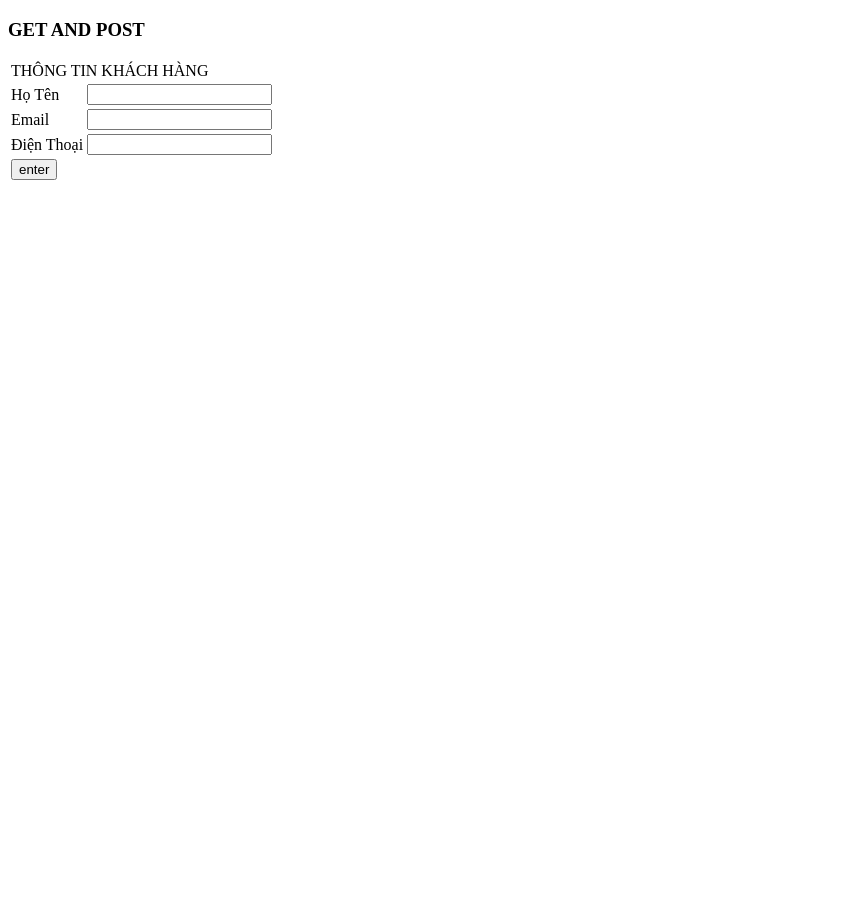
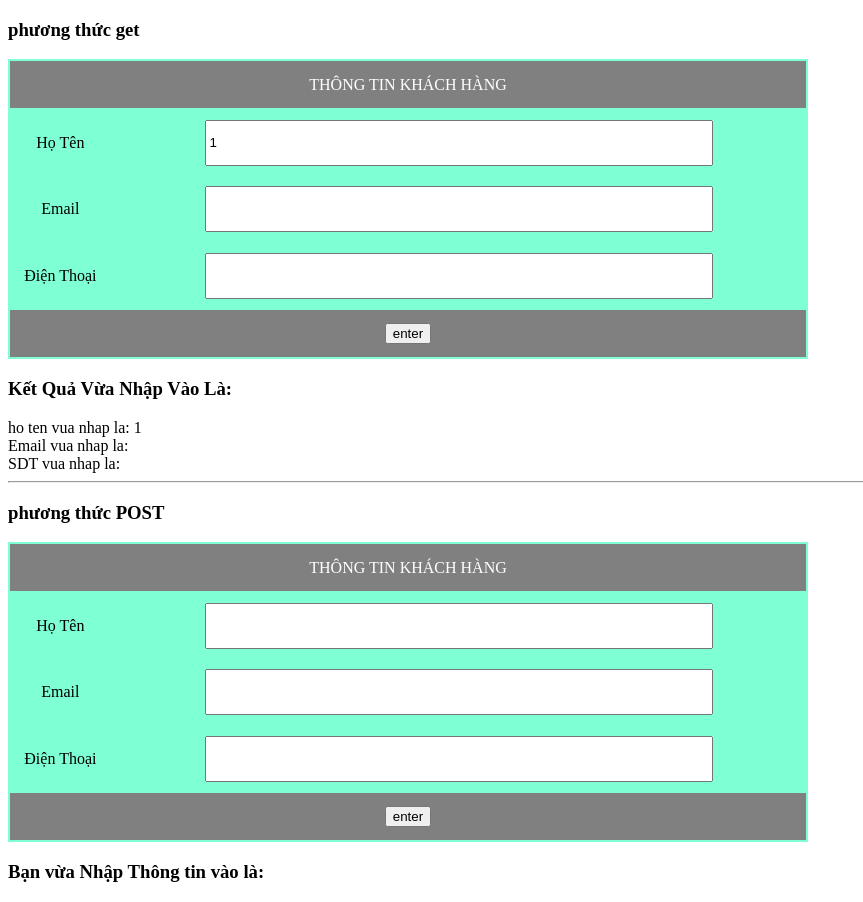
Before and after one commit to sonluiz/php1902e, a PHP site: page /getandpost.php?hoten=1 in a window 1280 px wide. Shown: the whole page, without its empty margins (0-863 px from the left). Before the commit the page ends 180 px from the top, so only its background shows below. Run offline with PHP 8.4, Linux system fonts and the light colour scheme; data that the repository does not hold is empty.

Commit message:
phuongthucgetandpost

```diff
--- a/getandpost.php
+++ b/getandpost.php
@@ -3,32 +3,102 @@
 <head>
     <meta charset="UTF-8">
     <title>Title</title>
+    <style>
+        table{
+            background: aquamarine;
+            height: 300px;
+            width: 800px;
+            text-align: center;
+        }
+        .son {
+            background: grey;
+            color: white;
+            height: 45px;
+
+        }
+        table input[type ="text"]{
+            height: 40px;
+            width: 500px;
+            line-height: 40px;
+        }
+    </style>
 </head>
 <body>
-<h3>GET AND POST</h3>
+
+
+<h3>phương thức get</h3>
 <form action="" name="nhapthongtin" method="get">
     <table>
         <tr>
-            <td colspan="2">THÔNG TIN KHÁCH HÀNG</td>
+            <td colspan="2" class="son">THÔNG TIN KHÁCH HÀNG</td>
         </tr>
         <tr>
             <td><lable>Họ Tên</lable></td>
-            <td><input type="text" name="hoten"></td>
+            <td><input type="text" name="hoten" value="<?php if (isset($_GET['hoten'])){ echo $_GET['hoten'] ;}?>"></td>
         </tr>
         <tr>
             <td><lable>Email</lable></td>
-            <td><input type="text" name="email"></td>
+            <td><input type="text" name="email" value="<?php if (isset($_GET['email'])){ echo $_GET['email'] ;}?>"></td>
         </tr>
         <tr>
             <td><lable>Điện Thoại</lable></td>
-            <td><input type="text" name="dienthoai"></td>
+            <td><input type="text" name="dienthoai" value="<?php if (isset($_GET['dienthoai'])){ echo $_GET['dienthoai'] ;}?>"></td>
         </tr>
         <tr>
-            <td colspan="2"><input type="submit" name="submit" value="enter"></td>
+            <td colspan="2" class="son"><input type="submit" name="submit" value="enter"></td>
         </tr>
 
     </table>
 
 </form>
+<h3>Kết Quả Vừa Nhập Vào Là:</h3>
+<?php
+echo "ho ten vua nhap la: ".$_GET['hoten'] . "<br>";
+echo "Email vua nhap la: ".$_GET['email']. "<br>";
+echo "SDT vua nhap la: ".$_GET['dienthoai']. "<br>";
+
+?>
+
+<hr>
+<h3>phương thức POST</h3>
+<form action="" name="nhapthongtin" method="post">
+    <table>
+        <tr>
+            <td colspan="2" class="son">THÔNG TIN KHÁCH HÀNG</td>
+        </tr>
+        <tr>
+            <td><lable>Họ Tên</lable></td>
+            <td><input type="text" name="hoten" value="<?php if (isset($_POST['hoten'])){ echo $_POST['hoten'] ;}?>"></td>
+        </tr>
+        <tr>
+            <td><lable>Email</lable></td>
+            <td><input type="text" name="email" value="<?php if (isset($_POST['email'])){ echo $_POST['email'] ;}?>"></td>
+        </tr>
+        <tr>
+            <td><lable>Điện Thoại</lable></td>
+            <td><input type="text" name="dienthoai" value="<?php if (isset($_POST['dienthoai'])){ echo $_POST['dienthoai'] ;}?>"></td>
+        </tr>
+        <tr>
+            <td colspan="2" class="son"><input type="submit" name="submit" value="enter"></td>
+        </tr>
+
+    </table>
+
+</form>
+<h3>Bạn vừa Nhập Thông tin vào là: </h3>
+<?php
+if (isset($_POST['submit'])){
+    if (isset($_POST['hoten']) && isset($_POST['email']) && isset($_POST['dienthoai'])){
+        $hoten = $_POST['hoten'];
+        $email = $_POST['email'];
+        $sdt = $_POST['dienthoai'];
+        echo "ho ten vua nhap la: ". $hoten. "<br>";
+        echo "Email vua nhap la: ". $email . "<br>";
+        echo "SDT vua nhap la: ".$sdt . "<br>";
+    }
+}
+
+?>
+
 </body>
 </html>
```
